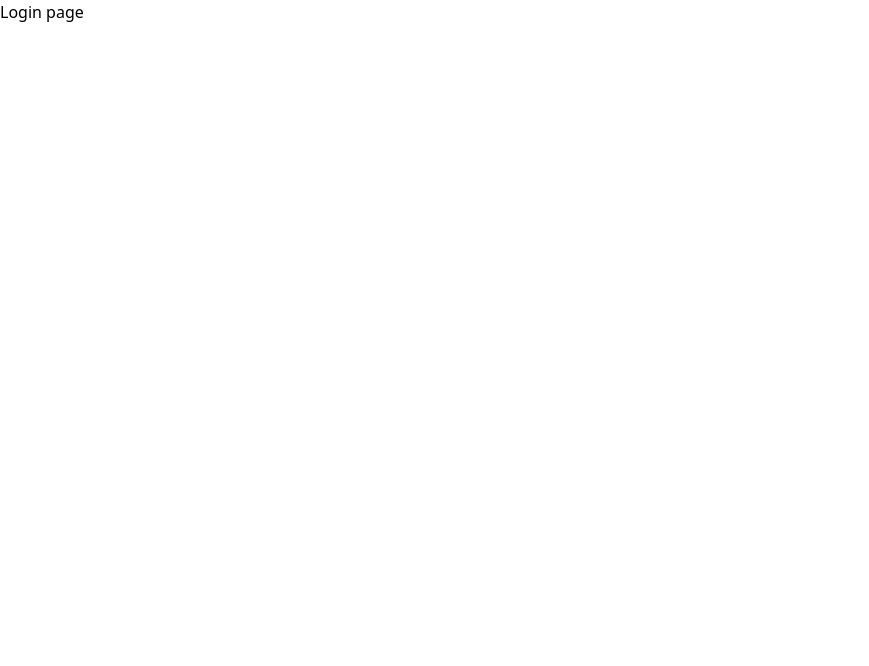
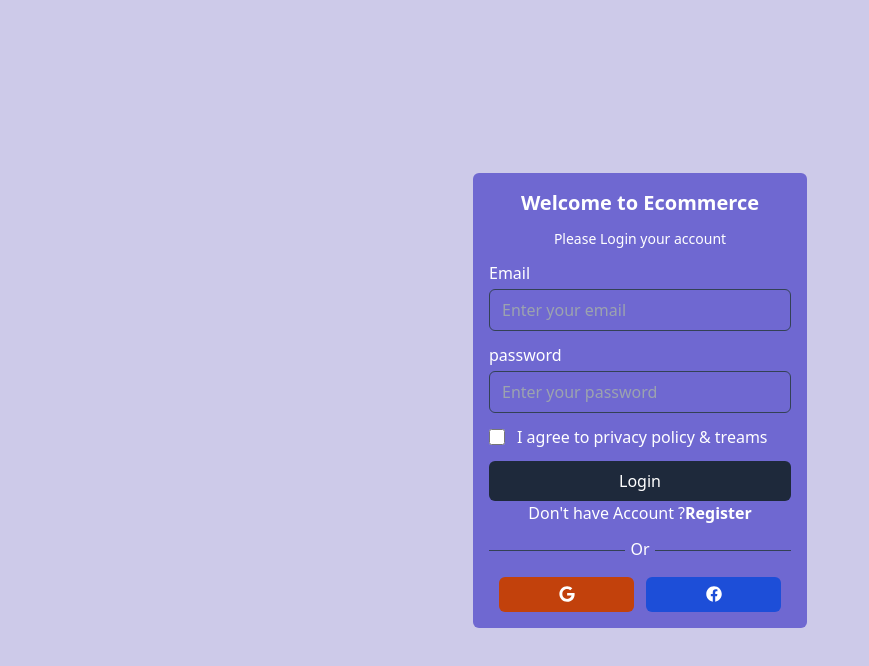
Before and after one commit to shahariaz/Multi-Vendor-Ecommerce-Frontend, a React (Vite) app in the folder dashboard/: page /login in a window 1280 px wide. Shown: the top 666 px of the page, without its empty margins (0-869 px from the left). Built offline with nearby package versions, Linux system fonts and the light colour scheme.

Commit message:
setup:LoginPage

```diff
--- a/dashboard/src/views/auth/Login.jsx
+++ b/dashboard/src/views/auth/Login.jsx
@@ -1,11 +1,81 @@
-import React from "react";
-
-const Login = () => {
+import { Link } from "react-router-dom";
+import { FaFacebook, FaGoogle } from "react-icons/fa";
+export default function Login() {
   return (
-    <div>
-      <h1>Login page</h1>
+    <div className="min-h-screen min-w-full bg-[rgb(205,202,233)] flex justify-center items-center">
+      <div className="w-[350px] text-[#fff] p-2">
+        <div className="bg-[#6f68d1] p-4 rounded-md">
+          <h2 className="text-xl mb-3 font-bold text-center">
+            Welcome to Ecommerce
+          </h2>
+          <p className="text-sm mb-3 font-medium  text-center">
+            Please Login your account
+          </p>
+          <form>
+            <div className="flex flex-col w-full gap-1 mb-3">
+              <label htmlFor="email">Email</label>
+              <input
+                type="email"
+                name="email"
+                id="email"
+                placeholder="Enter your email"
+                className="w-full px-3 py-2 rounded-md bg-transparent outline-none border border-slate-700"
+              />
+            </div>
+            <div className="flex flex-col w-full gap-1 mb-3">
+              <label htmlFor="password">password</label>
+              <input
+                type="password"
+                name="password"
+                id="password"
+                placeholder="Enter your password"
+                className="w-full px-3 py-2 rounded-md bg-transparent outline-none border border-slate-700"
+              />
+            </div>
+            <div className="flex items-center w-full gap-3 mb-3">
+              <input
+                type="checkbox"
+                name="checkbox"
+                id="checkbox"
+                className="w-4 h-4 text-blue-600 overflow-hidden bg-gray-200 rounded border-gray-300 focus:ring-blue-500 "
+              />
+              <label htmlFor="checkbox">
+                I agree to privacy policy & treams
+              </label>
+            </div>
+            <button className="w-full px-3 py-2 rounded-md bg-slate-800 text-white hover:shadow-blue-300 hover:shadow-sm">
+              Login
+            </button>
+            <div className="flex items-center mb-3 gap-3 justify-center">
+              <p>
+                Don't have Account ?
+                <Link className="font-bold" to="/register">
+                  Register
+                </Link>
+              </p>
+            </div>
+            <div className="w-full flex justify-center items-center mb-3">
+              <div className="w-[45%] bg-slate-700 h-[1px]"></div>
+              <div className="w-[10%] flex justify-center items-center">
+                <span className="pb-1">Or</span>
+              </div>
+              <div className="w-[45%] bg-slate-700 h-[1px]"></div>
+            </div>
+            <div className="flex justify-center items-center gap-3 ">
+              <div className="w-[135px] h-[35px] flex rounded-md bg-orange-700 hover:shadow-orange-700/50 justify-center items-center cursor-pointer overflow-hidden ">
+                <span>
+                  <FaGoogle />
+                </span>
+              </div>
+              <div className="w-[135px] h-[35px] flex rounded-md bg-blue-700 hover:shadow-blue-700/50 justify-center items-center cursor-pointer overflow-hidden ">
+                <span>
+                  <FaFacebook />
+                </span>
+              </div>
+            </div>
+          </form>
+        </div>
+      </div>
     </div>
   );
-};
-
-export default Login;
+}
--- a/dashboard/src/views/auth/Register.jsx
+++ b/dashboard/src/views/auth/Register.jsx
@@ -1,6 +1,8 @@
+import { Link } from "react-router-dom";
+import { FaFacebook, FaGoogle } from "react-icons/fa";
 export default function Register() {
   return (
-    <div className="min-h-screen min-w-full bg-[#cdcae9] flex justify-center items-center">
+    <div className="min-h-screen min-w-full bg-[rgb(205,202,233)] flex justify-center items-center">
       <div className="w-[350px] text-[#fff] p-2">
         <div className="bg-[#6f68d1] p-4 rounded-md">
           <h2 className="text-xl mb-3 font-bold text-center">
@@ -51,9 +53,36 @@
                 I agree to privacy policy & treams
               </label>
             </div>
-            <button className="w-full px-3 py-2 rounded-md bg-blue-600 text-white">
+            <button className="w-full px-3 py-2 rounded-md bg-slate-800 text-white hover:shadow-blue-300 hover:shadow-sm">
               Register
             </button>
+            <div className="flex items-center mb-3 gap-3 justify-center">
+              <p>
+                Already Have an account ?
+                <Link className="font-bold" to="/login">
+                  Sing In
+                </Link>
+              </p>
+            </div>
+            <div className="w-full flex justify-center items-center mb-3">
+              <div className="w-[45%] bg-slate-700 h-[1px]"></div>
+              <div className="w-[10%] flex justify-center items-center">
+                <span className="pb-1">Or</span>
+              </div>
+              <div className="w-[45%] bg-slate-700 h-[1px]"></div>
+            </div>
+            <div className="flex justify-center items-center gap-3 ">
+              <div className="w-[135px] h-[35px] flex rounded-md bg-orange-700 hover:shadow-orange-700/50 justify-center items-center cursor-pointer overflow-hidden ">
+                <span>
+                  <FaGoogle />
+                </span>
+              </div>
+              <div className="w-[135px] h-[35px] flex rounded-md bg-blue-700 hover:shadow-blue-700/50 justify-center items-center cursor-pointer overflow-hidden ">
+                <span>
+                  <FaFacebook />
+                </span>
+              </div>
+            </div>
           </form>
         </div>
       </div>
```
